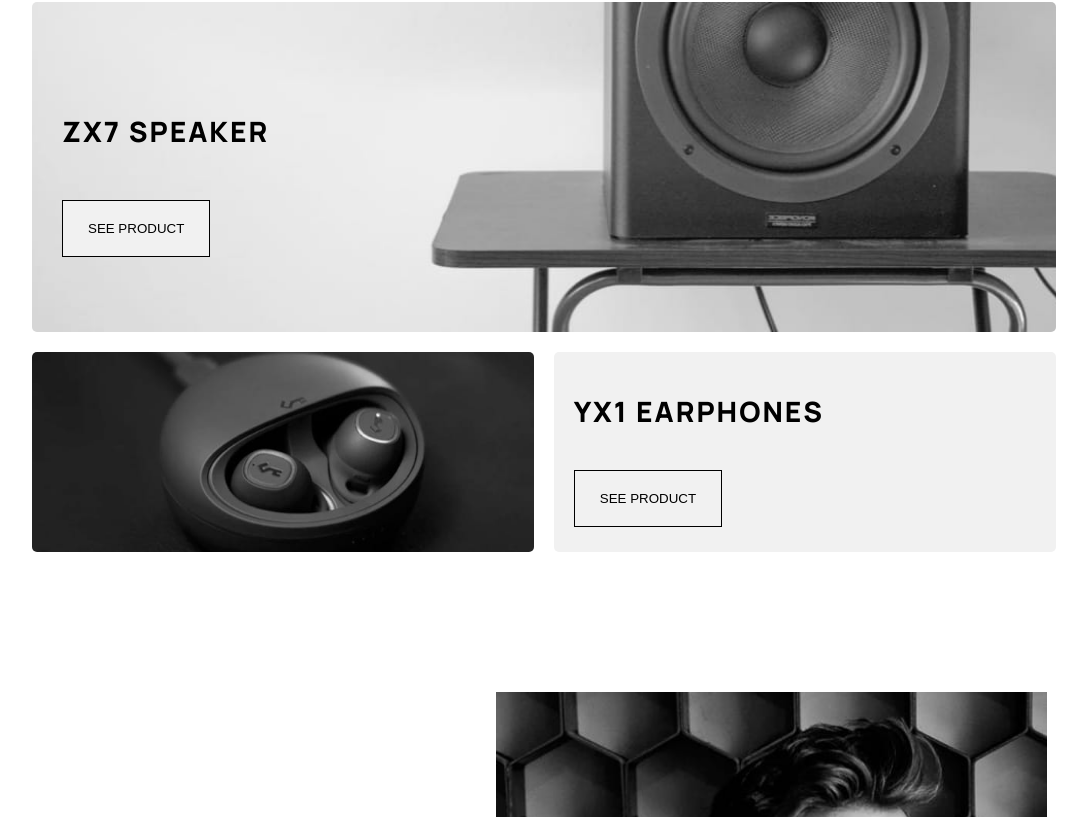
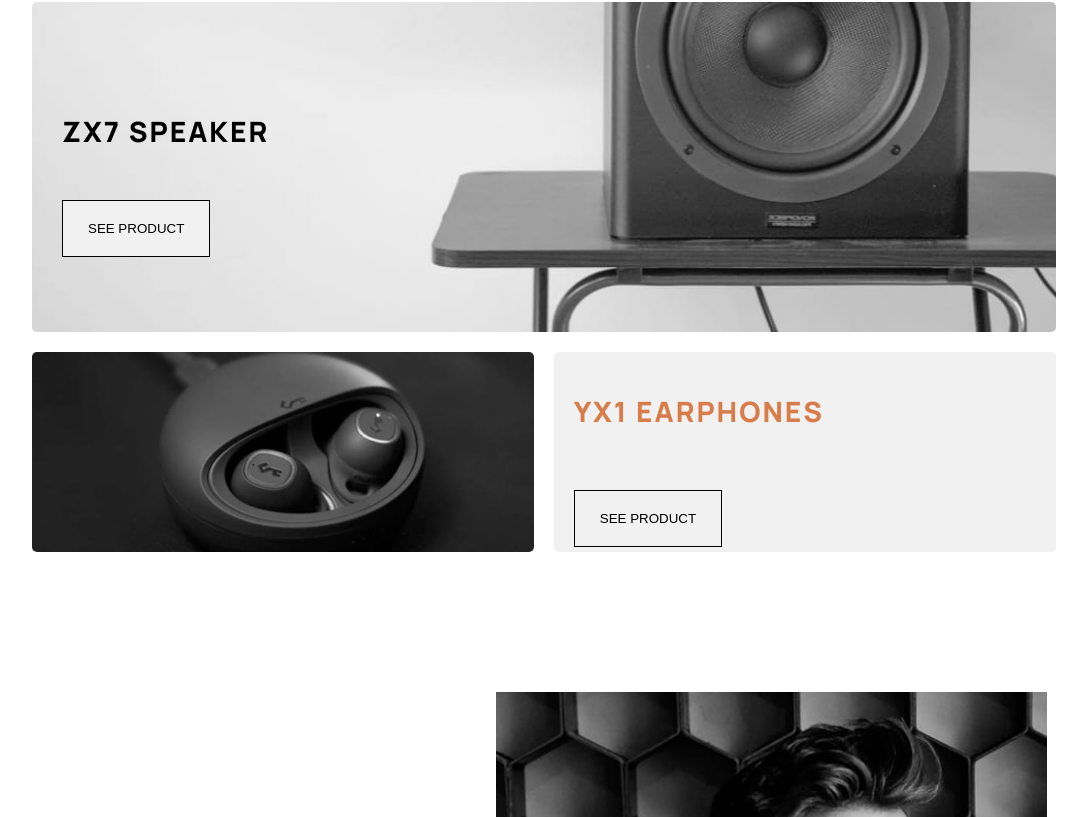
Before and after one commit to Kiunga1/audiophile-ecommerce-website, a React (Vite) app: page / in a window 1280 px wide. Shown: the part 1814-2631 px from the top of the page, without its empty margins (96-1183 px from the left). Built offline with nearby package versions, Linux system fonts and the light colour scheme.

Commit message:
Add category prop to Button component

```diff
--- a/src/App.css
+++ b/src/App.css
@@ -22,3 +22,11 @@ body {
     font-family: 'Manrope', sans-serif;
     height: 100vh;
 }
+.title {
+    font-weight: lighter;
+    font-size: 14px;
+    letter-spacing: 10px;
+    color: #D87D4A;
+    text-transform: uppercase;
+    padding-bottom: 20px;
+}
--- a/src/Pages/ProductDetails/ProductDetails.css
+++ b/src/Pages/ProductDetails/ProductDetails.css
@@ -0,0 +1,107 @@
+.product_details {
+    padding: 50px  15px;
+    text-align: left;
+    display: flex;
+    flex-direction: column;
+    align-items: center;
+    gap: 60px;
+}
+
+.product_details .basicInfo {
+  display: flex;
+  flex-direction: column;
+  gap: 40px;
+}
+
+.product_details h2, h3 {
+  font-size: 28px;
+  font-weight: 700;
+  line-height: 39px;
+  letter-spacing: 1px;
+  text-transform: uppercase;
+  padding-bottom: 15px;
+
+}
+
+.product_details p {
+  padding-bottom: 10px;
+  font-size: 15px;
+  font-weight: 400;
+  line-height: 25px;
+}
+
+.product_details img {
+  height: 330px;
+  width: 100%;
+}
+
+.product_details .basicInfo .price {
+  font-weight: bold;
+}
+
+.features_includes {
+  display: flex;
+  flex-direction: column;
+}
+
+
+/* Tablets */
+@media only screen and (min-width: 768px)  {
+    .product_details {
+      padding: 5%;
+    }
+
+    .product_details .basicInfo {
+      flex-direction: row;
+      justify-content: space-between;
+      align-items: center;
+      gap: 50px;
+    }
+
+    .product_details .basicInfo img {
+      height: 480px;
+      width: 50%;
+    }
+}
+
+
+/* Tablets only */
+@media only screen and (min-width: 768px) and (max-width: 1023px){
+  .product_details .features_includes .includes {
+      display: flex;
+      justify-content: space-between;
+      gap: 50px;
+    }
+}
+
+  /* For Desktop */
+  @media only screen and (min-width: 1024px) {
+    .product_details {
+      padding: 10%;
+    }
+
+    .product_details h2, h3 {
+      max-width: 450px;
+      font-size: 40px;
+      line-height: 44px;
+      letter-spacing: 1.5px;
+
+    }
+
+    .product_details img {
+      min-height: 560px;
+    }
+
+    .features_includes {
+      flex-direction: row;
+      justify-content: space-between;
+      align-items: center;
+      gap: 40px;
+    }
+
+
+
+    .features {
+      width: 50%;
+    }
+  }
--- a/src/Pages/ProductDetails/ProductDetails.jsx
+++ b/src/Pages/ProductDetails/ProductDetails.jsx
@@ -1,6 +1,8 @@
 
-import { useParams } from 'react-router-dom'
+import { Link, useParams } from 'react-router-dom'
 import data from '../../../resources/data.json';
+import Button from '../../components/Button/Button'
+import './ProductDetails.css'
 
 const ProductDetailPage = () => {
   const { slug } = useParams();
@@ -13,12 +15,57 @@ const ProductDetailPage = () => {
   }
 
   return (
-    <div>
-      <h2>{product.name}</h2>
-      <img src={product.image.mobile} alt={product.name} />
-      <p>{product.description}</p>
-      <p>Price: ${product.price}</p>
-      {/* Add more details as needed */}
+    <div className='product_details'>
+      <Link to="/" className="go-back-link">
+        <p>Go Back</p>
+      </Link>
+      <div className='basicInfo'>
+        <img src={product.image.tablet} alt={product.name} />
+        <div>
+        {product.new && <h1 className='title'>New Product</h1>}
+          <h2>{product.name}</h2>
+          <p>{product.description}</p>
+          <p className='price'> $ {product.price}</p>
+          <Button backgroundColor="#D87D4A" hoverColor="#FBAF85" content="Add to cart"/>
+
+        </div>
+      </div>
+
+      <div className="features_includes">
+        <div className="features">
+          <h3>FEATURES</h3>
+          <p>{product.features}</p>
+        </div>
+        <div className="includes">
+          <h3>in the box</h3>
+          <ul>
+            <li>1</li>
+            <li>2</li>
+            <li>3</li>
+          </ul>
+        </div>
+      </div>
+      <div className="images">
+        <div className="first__second__img">
+          <img src="prodect.gallery.first.mobile" alt="product.name" />
+          <img src="prodect.gallery.second.mobile" alt="product.name" />
+        </div>
+        <img className="third__img" src="prodect.gallery.third.mobile" alt="product.name" />
+      </div>
+      <div className="other_products">
+        <div className="other_products_list">
+        </div>
+      </div>
+
+      {/* <div className="other_products"> */}
+        {/* map through others and display */}
+        {/* <div className="other__product">
+          <img src={product.others.image.mobile} alt={product.others.name} />
+          <h4>{product.others.name}</h4>
+
+        </div>
+      </div> */}
+
     </div>
   );
 };
--- a/src/components/Button/Button.css
+++ b/src/components/Button/Button.css
@@ -4,6 +4,7 @@
     margin-top: 40px;
     border: none;
     cursor: pointer;
+    text-transform: uppercase;
 }
 
 @media only screen and (min-width:  1024px) {
--- a/src/components/Button/Button.jsx
+++ b/src/components/Button/Button.jsx
@@ -1,9 +1,7 @@
-/* eslint-disable react/prop-types */
-// Button.js
 import { useState } from 'react';
 import './Button.css';
 
-const Button = ({ backgroundColor, hoverColor, color, hoverTextColor, border }) => {
+const Button = ({ backgroundColor, hoverColor, color, hoverTextColor, border, content, onClick }) => {
   const [isHovered, setHovered] = useState(false);
 
   const buttonStyle = {
@@ -18,8 +16,9 @@ const Button = ({ backgroundColor, hoverColor, color, hoverTextColor, border })
       style={buttonStyle}
       onMouseOver={() => setHovered(true)}
       onMouseOut={() => setHovered(false)}
+      onClick={onClick}
     >
-      SEE PRODUCT
+      {content}
     </button>
   );
 };
--- a/src/components/Hero/Hero.css
+++ b/src/components/Hero/Hero.css
@@ -8,6 +8,7 @@
     height: 650px;
     color: white;
     position: relative;
+    margin-bottom: 60px;
 }
 
 .hero__content{
@@ -68,6 +69,7 @@
 /* For Desktop */
 @media only screen and (min-width: 1024px) {
     .hero {
+        margin-bottom: 0px;
         background-image: url('../../assets/home/desktop/image-hero.jpg');
     }
 
--- a/src/components/Hero/Hero.jsx
+++ b/src/components/Hero/Hero.jsx
@@ -8,7 +8,7 @@ const Hero = () => {
         <h1 className="title">NEW PRODUCT</h1>
         <h2 className="hero__title">XX99 MARK II Headphones</h2>
         <p className="hero__description">Experience natural, lifelike audio and exceptional build quality made for the passionate music enthusiast.</p>
-        < Button backgroundColor="#D87D4A" hoverColor="#FBAF85"/>
+        < Button backgroundColor="#D87D4A" hoverColor="#FBAF85" content="SEE PRODUCT"/>
       </div>
     </section>
   );
--- a/src/components/ProductCard/ProductCard.jsx
+++ b/src/components/ProductCard/ProductCard.jsx
@@ -20,10 +20,11 @@ const ProductCard = ({ product }) => {
     <div className="product__card">
       <img src={imageUrl} alt={product.name} />
       <div className='product__detail'>
+        {product.new && <h1 className='title'>New Product</h1>}
         <h3>{product.name}</h3>
         <p>{product.description}</p>
         <Link to={`/product/${product.slug}`}>
-          <Button backgroundColor="#D87D4A" hoverColor="#FBAF85"/>
+          <Button content="SEE PRODUCT" backgroundColor="#D87D4A" hoverColor="#FBAF85"/>
         </Link>
       </div>
     </div>
--- a/src/components/Products/Products.jsx
+++ b/src/components/Products/Products.jsx
@@ -12,20 +12,20 @@ const Products = () => {
           <h3 className="product__title">ZX9 SPEAKER</h3>
           <p className="product__description">Upgrade to premium speakers that are phenomenally built to deliver truly remarkable sound.
           </p>
-          < Button backgroundColor="#000000" hoverColor="#4C4C4C"/>
+          < Button content='See Product' backgroundColor="#000000" hoverColor="#4C4C4C"/>
         </div>
       </div>
 
       <div className="product__two__content">
         <h3 className="product__title">ZX7 SPEAKER</h3>
-        <Button backgroundColor="#F1F1F1" hoverColor="#000000" hoverTextColor='white' color='#000000' border="1px solid black"/>
+        <Button content='See Product' backgroundColor="#F1F1F1" hoverColor="#000000" hoverTextColor='white' color='#000000' border="1px solid black"/>
       </div>
 
       <div className="product__three__content">
         <div className="img"></div>
         <div className="product__three__details">
           <h3 className='title'>YX1 earphones</h3>
-        <Button backgroundColor="#F1F1F1" hoverColor="#000000" hoverTextColor='white' color='#000000' border="1px solid black"/>
+        <Button content='See Product' backgroundColor="#F1F1F1" hoverColor="#000000" hoverTextColor='white' color='#000000' border="1px solid black"/>
         </div>
       </div>
 
--- a/src/index.css
+++ b/src/index.css
@@ -0,0 +1,5 @@
+body {
+    margin: 0;
+    font-family: 'Manrope', sans-serif;
+    height: 100vh;
+}
```
